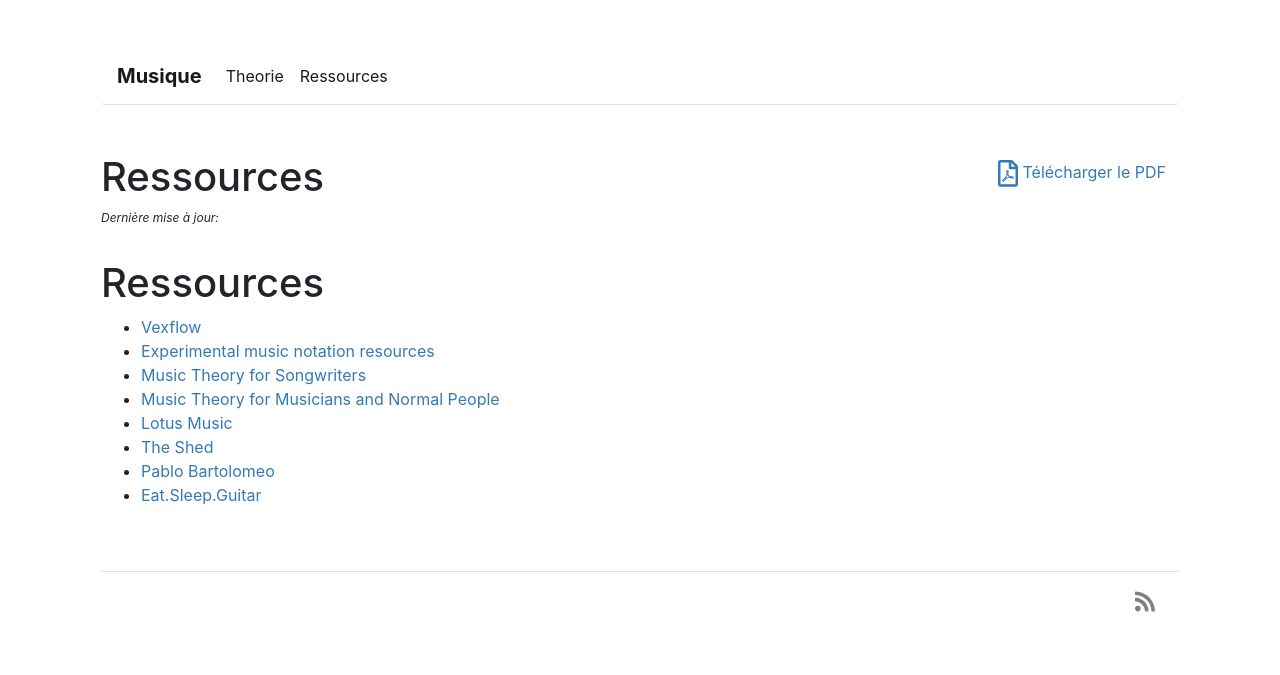
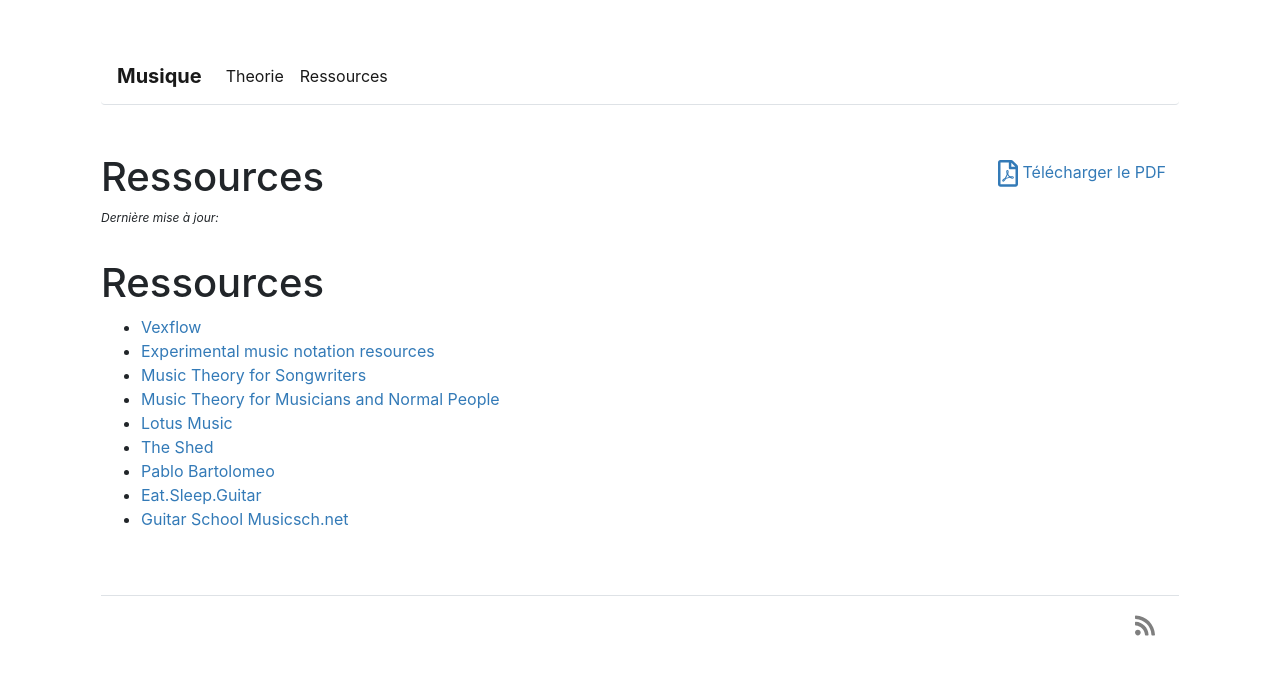
Before and after one commit to atouchard/atouchard, a Jekyll site: the page built from ressources.md, in a window 1280 px wide. Shown: the top 675 px of the page. Built offline with Jekyll 4.4.1, drawn with Linux system fonts in a browser that asks for light colours; our own code applies the rules of GitHub Pages for plain Markdown files.

Commit message:
add ressources

```diff
--- a/ressources.md
+++ b/ressources.md
@@ -9,3 +9,4 @@
 * [The Shed](https://shedthemusic.com/)
 * [Pablo Bartolomeo](https://clasesdeguitarrapablobartolomeo.blogspot.com/)
 * [Eat.Sleep.Guitar](https://eatsleepguitar.com/)
+* [Guitar School Musicsch.net](http://musicsch.net/)
```
